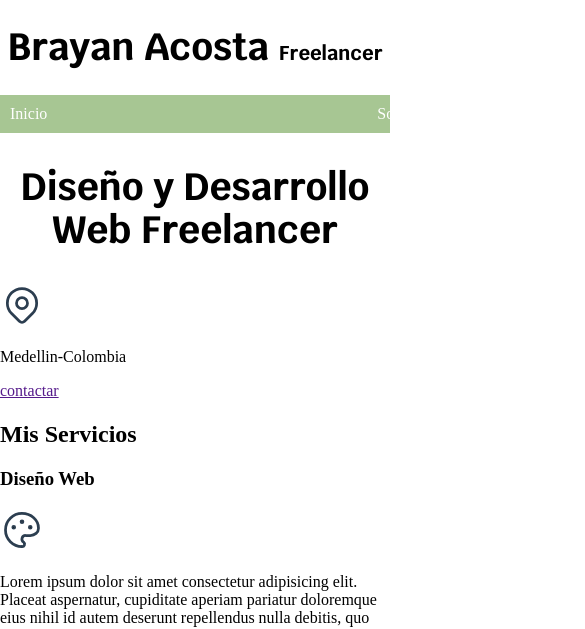
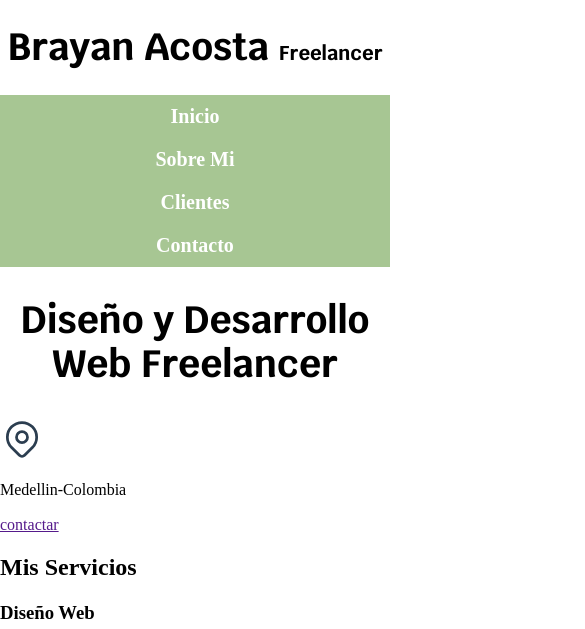
Before and after one commit to BrayanLanda/Tienda-Freelancer, a plain HTML site: page index.html in a window 390 px wide. Shown: the top 629 px of the page, 585 px wide, since content can reach past the window. Drawn offline with Linux system fonts and the light colour scheme.

Commit message:
agregando media queries a la barra de navegacion

```diff
--- a/css/style.css
+++ b/css/style.css
@@ -21,19 +21,36 @@ body{
     font-size: 2rem;
 }
 .contenedor{
-    width: 120rem;
+    max-width: 120rem;
     margin: 0 auto;
 }
 .nav-bg{
     background-color: var(--secundario);
 }
 .navegacion-principal{
-    padding: 1rem;
     display: flex;
-    justify-content: space-between;
+    flex-direction: column;
+    align-items: center;
+
 }
 .navegacion-principal a{
     color: var(--blanco);
     text-decoration: none;
+    font-size: 2rem;
+    font-weight: 700;
+    padding: 1rem;
+}
+.navegacion-principal a:hover{
+    background-color: var(--primario);
+    color: #3e4f33;
+}
+
+@media(min-width: 480px){
+    .navegacion-principal{
+        flex-direction: row;
+        justify-content: space-between;
+    }
+}
+@media(min-width: 768px){
 
 }
--- a/index.html
+++ b/index.html
@@ -20,8 +20,8 @@
         <nav class="navegacion-principal contenedor">
             <a href="./nosotros.html">Inicio</a>
             <a href="">Sobre Mi</a>
-            <a href="">clientes</a>
-            <a href="">Contactos</a>
+            <a href="">Clientes</a>
+            <a href="">Contacto</a>
         </nav>
     </div>
 
```
